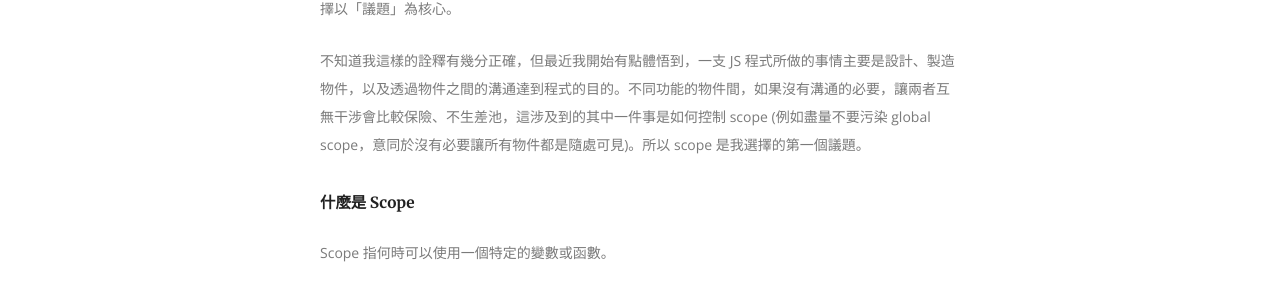
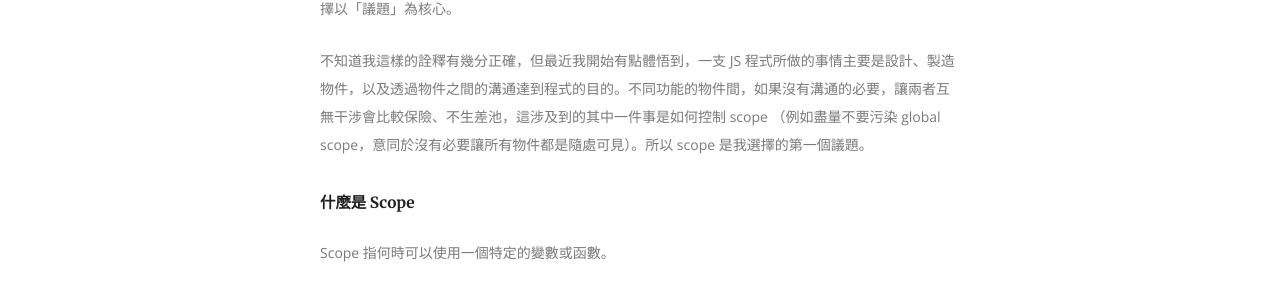
Before and after one commit to wendyyuchensun/wendyyuchensun.github.io, a Jekyll site: the page built from _posts/2017-04-26-js-scope.md, in a window 1280 px wide. Shown: the part 234-530 px from the top of the page. Built offline with Jekyll 4.4.1, drawn with Linux system fonts in a browser that asks for light colours; comment, search, counter and statistics services are not loaded; some of the changed text lies outside the part shown.

````diff
--- a/_includes/head.html
+++ b/_includes/head.html
@@ -17,6 +17,6 @@
 <meta name="author" content="{{ site.author }}">
 <meta name="viewport" content="width=device-width, initial-scale=1" />
 <link href="{{ site.url }}/css/style.css" }} rel="stylesheet" type="text/css">
-<link href="https://fonts.googleapis.com/css?family=Merriweather:400,700|Open+Sans" rel="stylesheet">
+<link href="https://fonts.googleapis.com/css?family=Merriweather:400,700|Open+Sans:400,700" rel="stylesheet">
 <link rel="icon" type="image/png" sizes="32x32" href="{{ site.url }}/assets/favicon-32x32.png">
 <link rel="icon" type="image/png" sizes="16x16" href="{{ site.url }}/assets/favicon-16x16.png">
--- a/_posts/2017-04-26-js-scope.md
+++ b/_posts/2017-04-26-js-scope.md
@@ -6,7 +6,7 @@ categories: JS
 
 不知道我這樣的詮釋有幾分正確，但最近我開始有點體悟到，一支 JS
 程式所做的事情主要是設計、製造物件，以及透過物件之間的溝通達到程式的目的。不同功能的物件間，如果沒有溝通的必要，讓兩者互無干涉會比較保險、不生差池，這涉及到的其中一件事是如何控制 scope
-(例如盡量不要污染 global scope，意同於沒有必要讓所有物件都是隨處可見)。所以 scope 是我選擇的第一個議題。
+（例如盡量不要污染 global scope，意同於沒有必要讓所有物件都是隨處可見）。所以 scope 是我選擇的第一個議題。
 
 ### 什麼是 Scope
 
@@ -62,8 +62,8 @@ declare 提到函式內部的最上方，先被 initiate 成 `undefined`。這
 最一開始的 JS 是沒有提供 block scope 的，只有 function scope。但 function scope
 有兩個有時候會變成問題的特點：
 
-* 非 function 的 statements (如
-`for` 迴圈或 `if-else`) 無法隱藏資訊。
+* 非 function 的 statements（如
+`for` 迴圈或 `if-else`）無法隱藏資訊。
 * Hoisting
   的現象，但是有時候我們希望資訊可被進用的範圍越小越好，最小到自實際撰寫程式時
 declare/define/initiate 的位置開始。
@@ -92,7 +92,7 @@ i; // ReferenceError in program where i hasn't been in global scope
 
 關於 `const` 和 `let` 的 hoisting，有個比較細緻的曲折：它們並非沒有被
 hoist，而是 hoist 後沒有被 initiate 成 `undefined`，所以提前進用會產生 ReferenceError 而非 `undefined`。這個現象叫做 "temporal dead
-zone" (TDZ)。
+zone"（TDZ）。
 
 有了 block scope，上面這個 IIFE 甚至可以被以下這種寫法取代，不一定需要再特別製造一個即刻呼叫的函數，來保護資訊的隱私或是避 global scope 受污染：
 
@@ -107,11 +107,11 @@ console.log(x); // ReferenceError
 
 ### Lexical Scope, Scope Chain & Closure
 
-除了 function scope 以外，JS scope 的另一個重點是 lexical scope，意思是指巢狀的函數結構下，鑲嵌在其他函數內的函數，可以進用「定義」(注意：非運行時) 在其外的函數的 scope。
+除了 function scope 以外，JS scope 的另一個重點是 lexical scope，意思是指巢狀的函數結構下，鑲嵌在其他函數內的函數，可以進用「定義」（注意：非運行時）在其外的函數的 scope。
 
 這個由內到外的連結是一條 scope chain，JS 會從某個函式最裡面的 scope
 開始找一個名稱所代表的值，若找不著就持續往外面的 scope 找，直到找到或找不到
-(`ReferenceError`)。
+（`ReferenceError`）。
 
 Closure 與 lexical scope 關係很深。一個鑲嵌在其他函數內的函數，進用其外函數
 local scope 的變數，就產生 closure，就算外在的函數已經運行後 `return`
@@ -136,11 +136,10 @@ genId(); // 1
 * ES6 支援 block scope 後的 `const` 與 `let`
 * 利用 lexical scope 與 closure
 
-等等隱藏資訊 (尤其是避免 global scope 被污染) 的手段。
+等等隱藏資訊（尤其是避免 global scope 被污染）的手段。
 
 前面提到 IIFE 可以被 block scope 取代，但 block scope 有一個缺點：無法 `return`。所以如果要像上一小節討論 closure 時所用的範例一樣，
-利用 lexical scope 的特性創造一個受到保護但只有特定函式才能進用的變數
-(注意：差異在於不是沒有任何其他函式可以進用)，那麼還是需要 lexical scope ，與當需要減少污染 global scope 機會時搭配 IIFE
+利用 lexical scope 的特性創造一個受到保護但只有特定函式才能進用的變數（注意：差異在於不是沒有任何其他函式可以進用），那麼還是需要 lexical scope ，與當需要減少污染 global scope 機會時搭配 IIFE
 的把戲，回傳出可以進用受保護值的函式，才能達成。
 
 ```js
--- a/css/style.sass
+++ b/css/style.sass
@@ -18,6 +18,12 @@ h3
   font-size: $sfs
   line-height: 1.5rem
   margin-top: 2rem
+
+h4
+  font-weight: 700
+  margin-top: 2rem
+  &::before
+    content: "// "
 
 p, ul, ol
   line-height: $fs * 2
````
Also changed, not shown: _posts/2017-03-01-js-array-iteration-methods.md (+5 -5 lines), _posts/2017-04-27-fake-news-and-the-public.md (+2 -2 lines), _posts/2017-04-30-invocation-context.md (added, +280 -0 lines).
